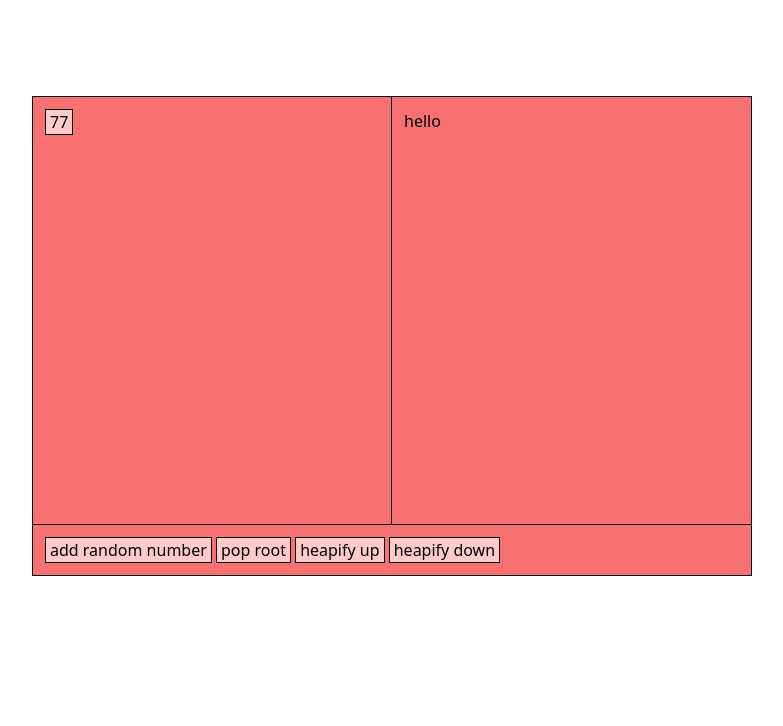
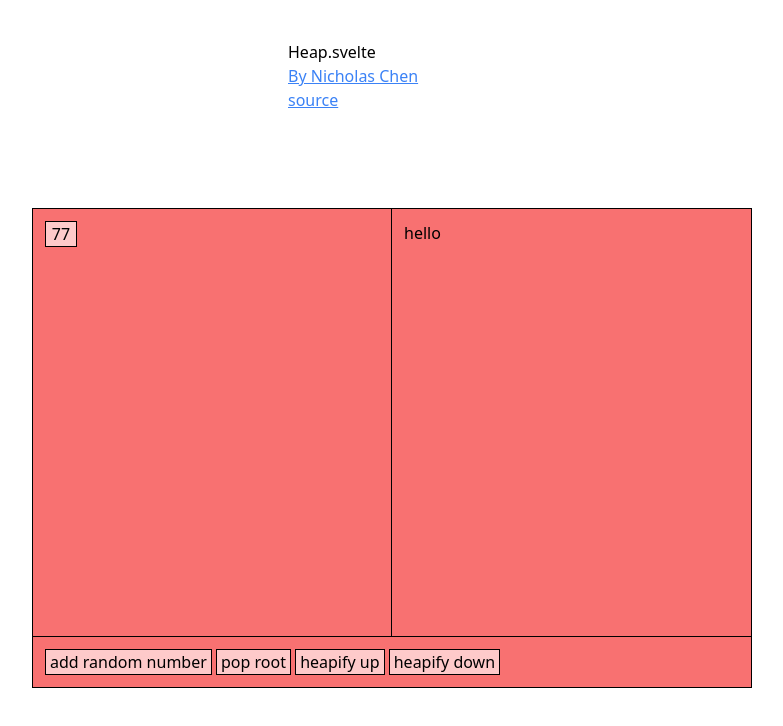
Before and after one commit to nichwch/heap, a SvelteKit app: page / in a window 1280 px wide. Both pictures are taken after a click on the button "add random number". Shown: the top 726 px of the page, without its empty margins (248-1031 px from the left). Built offline with nearby package versions, Linux system fonts and the light colour scheme.

Commit message:
hovering node highlights parents and children

```diff
--- a/src/app.css
+++ b/src/app.css
@@ -15,4 +15,10 @@
 	.button {
 		@apply border border-black transition-colors px-1;
 	}
+	a {
+		@apply text-blue-500 underline;
+	}
+	a:visited {
+		@apply text-purple-500;
+	}
 }
--- a/src/routes/+page.svelte
+++ b/src/routes/+page.svelte
@@ -8,6 +8,11 @@
 	};
 </script>
 
+<div class="w-52 mx-auto mt-10">
+	<h1>Heap.svelte</h1>
+	<a class="block" href="https://nicholaschen.io">By Nicholas Chen</a>
+	<a class="block" href="https://github.com/nichwch/heap">source</a>
+</div>
 <div class="w-[45rem] mx-auto mt-24 h-[30rem] border border-black bg-red-400 flex flex-col">
 	<div class="flex flex-grow border-b border-black">
 		<div class="  basis-1/2 flex-grow-0 flex-shrink-0 p-3 border-r border-black">
--- a/src/routes/ArrayVis.svelte
+++ b/src/routes/ArrayVis.svelte
@@ -1,11 +1,55 @@
 <script lang="ts">
 	export let arr: number[] = [];
+	export let hovered: number | null = null;
+
+	const getChildIndices = (index: number | null): [number | null, number | null] => {
+		if (index === null) return [null, null];
+		const left = index * 2 + 1;
+		const right = index * 2 + 2;
+		if (left > arr.length - 1) return [null, null];
+		if (right > arr.length - 1) return [left, null];
+		return [left, right];
+	};
+	const getParentIndex = (index: number | null): number | null => {
+		if (index === null) return null;
+		const parent = Math.floor((index - 1) / 2);
+		if (parent < 0) return null;
+		return parent;
+	};
+
+	$: parentOfHovered = getParentIndex(hovered);
+	$: [leftChild, rightChild] = getChildIndices(hovered);
 </script>
 
 <div class="flex flex-wrap">
 	{#each arr as num, i}
-		<div class="border border-black bg-red-200 px-1 mb-3">
+		<button
+			on:focus={() => {
+				hovered = i;
+			}}
+			on:blur={() => {
+				hovered = null;
+			}}
+			on:mouseover={() => {
+				hovered = i;
+			}}
+			on:mouseleave={() => {
+				hovered = null;
+			}}
+			class:bg-red-300={hovered === i}
+			class:bg-red-200={hovered !== i}
+			class:bg-green-300={leftChild === i || rightChild === i}
+			class:bg-yellow-300={parentOfHovered === i}
+			class="border border-black bg-red-200 px-1 mb-3 w-8"
+		>
 			{num}
-		</div>
+		</button>
 	{/each}
 </div>
+
+{#if leftChild !== null || rightChild !== null}
+	<div class="text-green-300">Green = child nodes</div>
+{/if}
+{#if parentOfHovered !== null}
+	<div class="text-yellow-200">Yellow = parent node</div>
+{/if}
```
